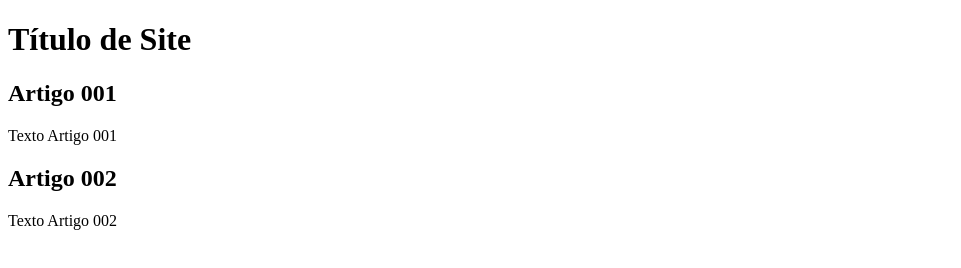
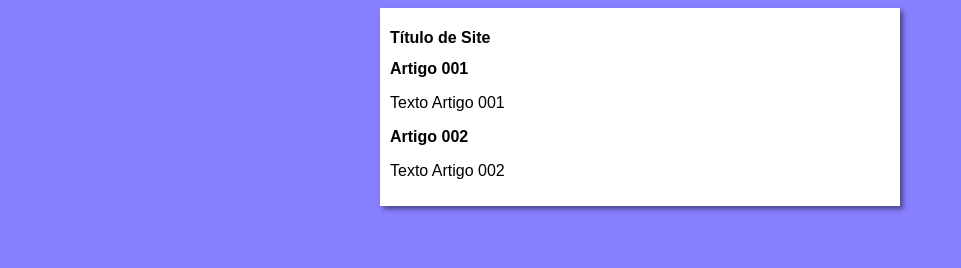
Before and after one commit to Diego-Santos7/projeto-site, a plain HTML site: page index.html in a window 1280 px wide. Shown: the whole page, without its empty margins (0-961 px from the left). Drawn offline with Linux system fonts and the light colour scheme.

Commit message:
iniciei o design

```diff
--- /dev/null
+++ b/estilos/style.css
@@ -0,0 +1,16 @@
+* {
+    font-family: Arial, Helvetica, sans-serif;
+    font-size: 16px;
+}
+
+body {
+    background-color: rgb(136, 127, 255);
+}
+
+main {
+    background-color: white;
+    width: 500px;
+    margin: auto;
+    padding: 10px;
+    box-shadow: 3px 3px 5px rgba(0, 0, 0, 0.473);
+}
--- a/index.html
+++ b/index.html
@@ -4,6 +4,7 @@
     <meta charset="UTF-8">
     <meta name="viewport" content="width=device-width, initial-scale=1.0">
     <title>Document</title>
+    <link rel="stylesheet" href="estilos/style.css">
 </head>
 <body>
     <main>
```
